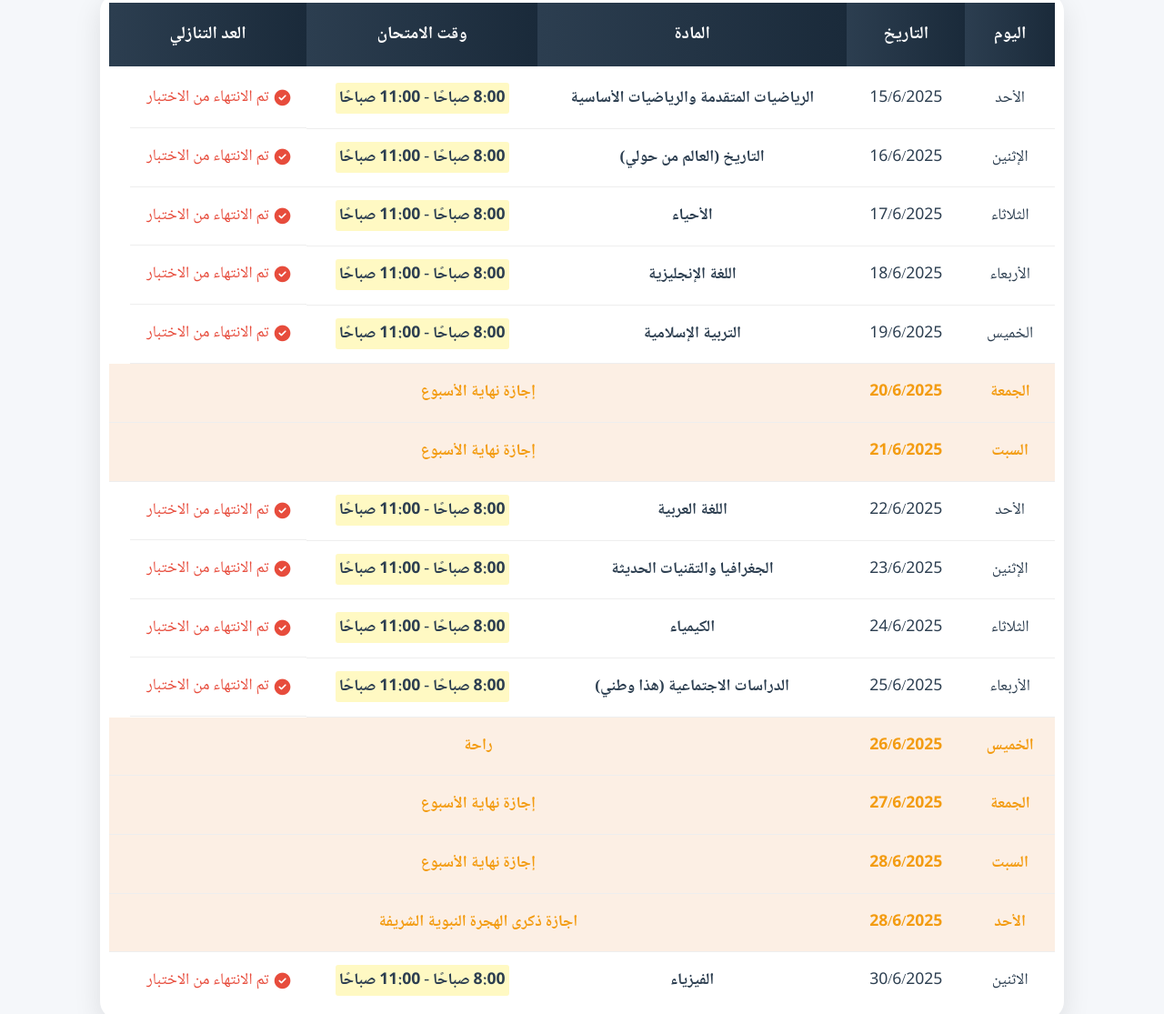
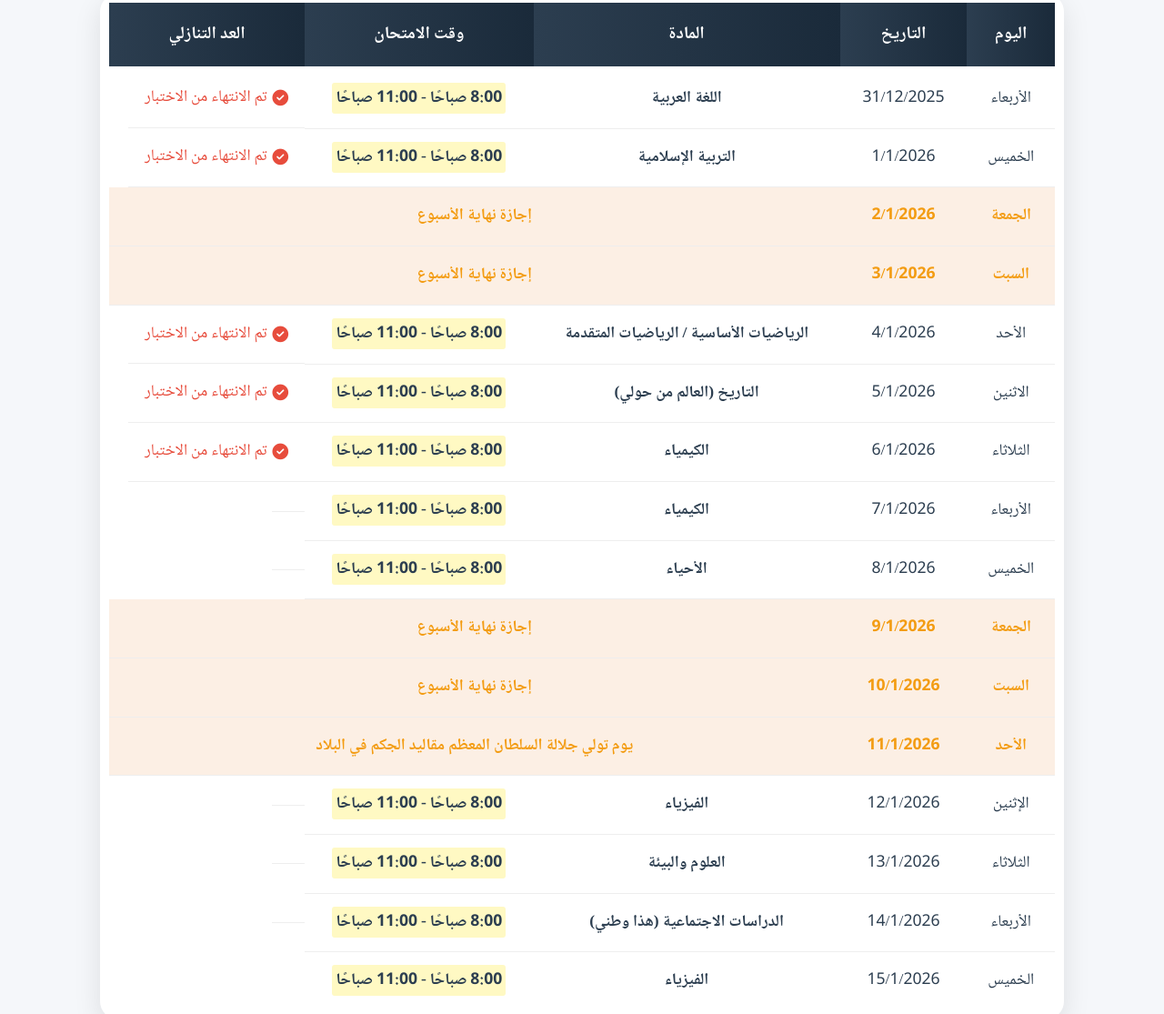
Before and after one commit to mohdschool/Omar, a plain HTML site: page index.html in a window 1280 px wide. Shown: the part 424-1539 px from the top of the page at 91% size. Drawn offline with Linux system fonts and the light colour scheme.

Commit message:
Update index.html

```diff
--- a/index.html
+++ b/index.html
@@ -596,8 +596,8 @@
             <div class="header-bg"></div>
             <div class="header-content">
                 <h1>جدول امتحانات دبلوم التعليم العام</h1>
-                <div class="school-name">مركز عمر بن مسعود للتعليم الأساسي بنين</div>
-                <div class="header-meta">الفصل الدراسي الثاني - الدور الأول 2024/2025 م</div>
+                <div class="school-name">أكاديمية ملهم التعليمية</div>
+                <div class="header-meta">الفصل الدراسي الأول - الدور الأول 2025/2026 م</div>
 
                 <div class="header-time-date">
                     <div class="header-time" id="currentTime">
@@ -636,102 +636,103 @@
                 </thead>
                 <tbody>
                     <tr id="exam1">
-                        <td>الأحد</td>
-                        <td>15/6/2025</td>
-                        <td><strong>الرياضيات المتقدمة والرياضيات الأساسية</strong></td>
+                        <td>الأربعاء</td>
+                        <td>31/12/2025</td>
+                        <td><strong>اللغة العربية</strong></td>
                         <td><span class="highlight">8:00 صباحًا - 11:00 صباحًا</span></td>
                         <td class="countdown" id="countdown1"></td>
                     </tr>
                     <tr id="exam2">
-                        <td>الإثنين</td>
-                        <td>16/6/2025</td>
-                        <td><strong>التاريخ (العالم من حولي)</strong></td>
+                        <td>الخميس</td>
+                        <td>1/1/2026</td>
+                        <td><strong>التربية الإسلامية</strong></td>
                         <td><span class="highlight">8:00 صباحًا - 11:00 صباحًا</span></td>
                         <td class="countdown" id="countdown2"></td>
                     </tr>
+                      <tr class="holiday">
+                        <td>الجمعة</td>
+                        <td>2/1/2026</td>
+                        <td colspan="3"><strong>إجازة نهاية الأسبوع</strong></td>
+                    </tr>
+                    <tr class="holiday">
+                        <td>السبت</td>
+                        <td>3/1/2026</td>
+                        <td colspan="3"><strong>إجازة نهاية الأسبوع</strong></td>
+                    </tr>
                     <tr id="exam3">
-                        <td>الثلاثاء</td>
-                        <td>17/6/2025</td>
-                        <td><strong>الأحياء</strong></td>
+                        <td>الأحد</td>
+                        <td>4/1/2026</td>
+                        <td><strong>الرياضيات الأساسية / الرياضيات المتقدمة</strong></td>
                         <td><span class="highlight">8:00 صباحًا - 11:00 صباحًا</span></td>
                         <td class="countdown" id="countdown3"></td>
                     </tr>
                     <tr id="exam4">
-                        <td>الأربعاء</td>
-                        <td>18/6/2025</td>
-                        <td><strong>اللغة الإنجليزية</strong></td>
+                        <td>الاثنين</td>
+                        <td>5/1/2026</td>
+                        <td><strong>التاريخ (العالم من حولي) </strong></td>
                         <td><span class="highlight">8:00 صباحًا - 11:00 صباحًا</span></td>
                         <td class="countdown" id="countdown4"></td>
                     </tr>
                     <tr id="exam5">
+                        <td>الثلاثاء</td>
+                        <td>6/1/2026</td>
+                        <td><strong>الكيمياء </strong></td>
+                        <td><span class="highlight">8:00 صباحًا - 11:00 صباحًا</span></td>
+                        <td class="countdown" id="countdown5"></td>
+                    </tr>
+                      <tr id="exam6">
+                        <td>الأربعاء</td>
+                        <td>7/1/2026</td>
+                        <td><strong>الكيمياء </strong></td>
+                        <td><span class="highlight">8:00 صباحًا - 11:00 صباحًا</span></td>
+                        <td class="countdown" id="countdown5"></td>
+                    </tr>
+                     <tr id="exam7">
                         <td>الخميس</td>
-                        <td>19/6/2025</td>
-                        <td><strong>التربية الإسلامية</strong></td>
+                        <td>8/1/2026</td>
+                        <td><strong>الأحياء </strong></td>
                         <td><span class="highlight">8:00 صباحًا - 11:00 صباحًا</span></td>
                         <td class="countdown" id="countdown5"></td>
                     </tr>
                     <tr class="holiday">
                         <td>الجمعة</td>
-                        <td>20/6/2025</td>
+                        <td>9/1/2026</td>
                         <td colspan="3"><strong>إجازة نهاية الأسبوع</strong></td>
                     </tr>
                     <tr class="holiday">
                         <td>السبت</td>
-                        <td>21/6/2025</td>
+                        <td>10/1/2026</td>
                         <td colspan="3"><strong>إجازة نهاية الأسبوع</strong></td>
                     </tr>
-                    <tr id="exam6">
+                    <tr class="holiday">
                         <td>الأحد</td>
-                        <td>22/6/2025</td>
-                        <td><strong>اللغة العربية</strong></td>
-                        <td><span class="highlight">8:00 صباحًا - 11:00 صباحًا</span></td>
-                        <td class="countdown" id="countdown6"></td>
+                        <td>11/1/2026</td>
+                        <td colspan="3"><strong>يوم تولي جلالة السلطان المعظم مقاليد الجكم في البلاد </strong></td>
                     </tr>
-                    <tr id="exam7">
+                    <tr id="exam8">
                         <td>الإثنين</td>
-                        <td>23/6/2025</td>
-                        <td><strong>الجغرافيا والتقنيات الحديثة</strong></td>
+                        <td>12/1/2026</td>
+                        <td><strong>الفيزياء</strong></td>
                         <td><span class="highlight">8:00 صباحًا - 11:00 صباحًا</span></td>
                         <td class="countdown" id="countdown7"></td>
                     </tr>
-                    <tr id="exam8">
+                    <tr id="exam9">
                         <td>الثلاثاء</td>
-                        <td>24/6/2025</td>
-                        <td><strong>الكيمياء</strong></td>
+                        <td>13/1/2026</td>
+                        <td><strong>العلوم والبيئة</strong></td>
                         <td><span class="highlight">8:00 صباحًا - 11:00 صباحًا</span></td>
                         <td class="countdown" id="countdown8"></td>
                     </tr>
                     <tr id="exam9">
                         <td>الأربعاء</td>
-                        <td>25/6/2025</td>
+                        <td>14/1/2026</td>
                         <td><strong>الدراسات الاجتماعية (هذا وطني)</strong></td>
                         <td><span class="highlight">8:00 صباحًا - 11:00 صباحًا</span></td>
                         <td class="countdown" id="countdown9"></td>
                     </tr>
-                    <tr class="holiday">
+                    <tr id="exam10">
                         <td>الخميس</td>
-                        <td>26/6/2025</td>
-                        <td colspan="3"><strong>راحة </strong></td>
-                    </tr>
-                    <tr class="holiday">
-                        <td>الجمعة</td>
-                        <td>27/6/2025</td>
-                        <td colspan="3"><strong>إجازة نهاية الأسبوع</strong></td>
-                    </tr>
-                    <tr class="holiday">
-                        <td>السبت</td>
-                        <td>28/6/2025</td>
-                        <td colspan="3"><strong>إجازة نهاية الأسبوع</strong></td>
-                    </tr>
-                     </tr>
-                    <tr class="holiday">
-                        <td>الأحد</td>
-                        <td>28/6/2025</td>
-                        <td colspan="3"><strong>اجازة ذكرى الهجرة النبوية الشريفة </strong></td>
-                    </tr>
-                    <tr id="exam10">
-                        <td>الاثنين</td>
-                        <td>30/6/2025</td>
+                        <td>15/1/2026</td>
                         <td><strong>الفيزياء</strong></td>
                         <td><span class="highlight">8:00 صباحًا - 11:00 صباحًا</span></td>
                         <td class="countdown" id="countdown10"></td>
```
